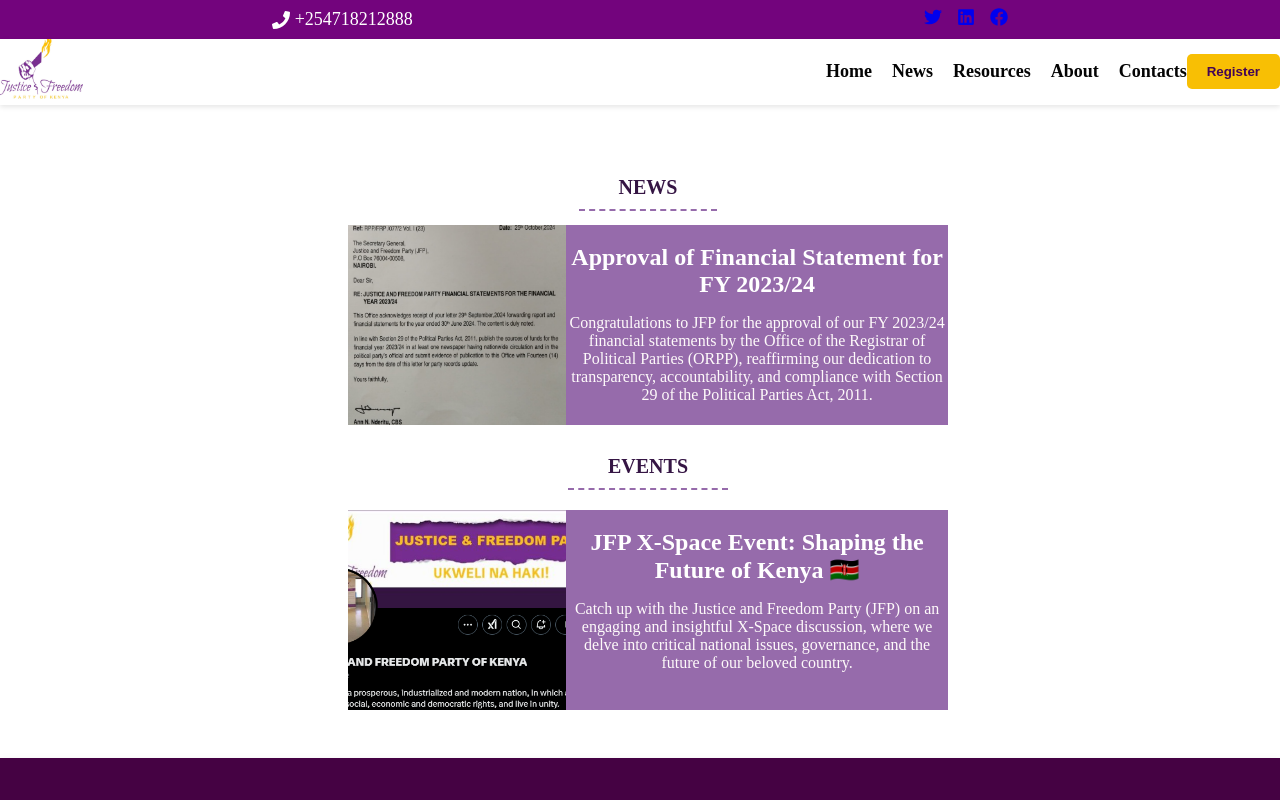
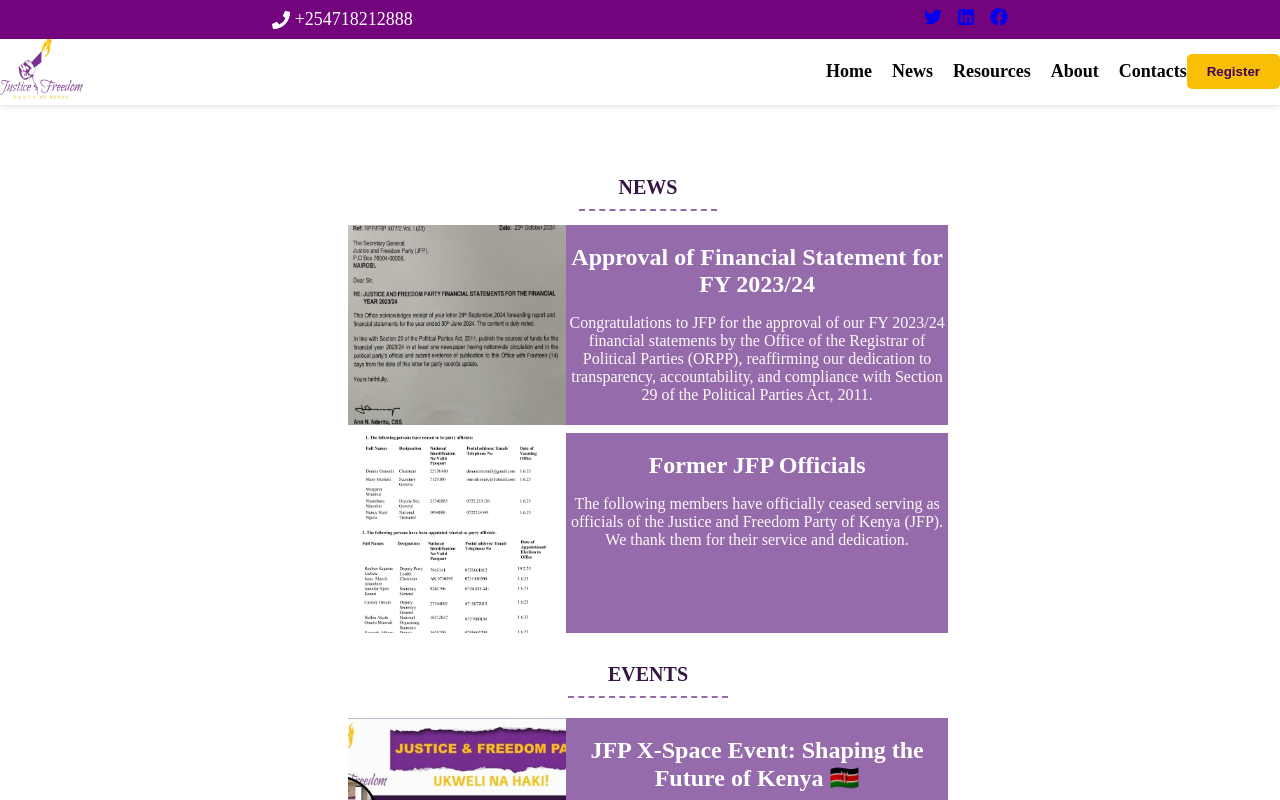
Before and after one commit to QueenterJuma/jfp-kenya, a React (Vite) app: page /news in a window 1280 px wide. Shown: the top 800 px of the page. Built offline with nearby package versions, Linux system fonts and the light colour scheme; a web font is replaced by a local one.

Commit message:
Add update of Team member

```diff
--- a/src/components/News/NewsList.js
+++ b/src/components/News/NewsList.js
@@ -1,14 +1,15 @@
 import Statement2023 from '../../assets/statement2023-24.png'
+import Members from '../../assets/Member-form.jpg'
 
 export const NewsList = [
   {
     title: 'Approval of Financial Statement for FY 2023/24',
     description: 'Congratulations to JFP for the approval of our FY 2023/24 financial statements by the Office of the Registrar of Political Parties (ORPP), reaffirming our dedication to transparency, accountability, and compliance with Section 29 of the Political Parties Act, 2011.',
     image: Statement2023,
+  },
+  {
+    title: 'Former JFP Officials',
+    description: 'The following members have officially ceased serving as officials of the Justice and Freedom Party of Kenya (JFP). We thank them for their service and dedication.',
+    image: Members,
   }
-  // {
-  //   title: 'Approval of Financial Statement for FY 2023/24',
-  //   description: 'Congratulations to JFP for the approval of our FY 2023/24 financial statements by the Office of the Registrar of Political Parties (ORPP), reaffirming our dedication to transparency, accountability, and compliance with Section 29 of the Political Parties Act, 2011.',
-  //   image: Statement2023,
-  // }
 ];
--- a/src/components/Team.jsx
+++ b/src/components/Team.jsx
@@ -35,7 +35,7 @@ export default function Team() {
 // Team data
 const teamData = [
   { name: "Justus Juma", role: "Party Leader", image: Team1 },
-  { name: "Ruben Kigame", role: "Deputy-Party Leader", image: Team2 },
+  // { name: "Ruben Kigame", role: "Deputy-Party Leader", image: Team2 },
   { name: "Jennifer Njeri Kanari", role: "Secretary General", image: Team3 },
   { name: "Isaac Aluoch Aluochier", role: "Chairman", image: Team4 },
   { name: "Hellen Akoth Omolo Mtawali", role: "Organizing Secretary", image: Team5 },
```
Also changed, not shown: src/assets/Member-form.jpg (added).
